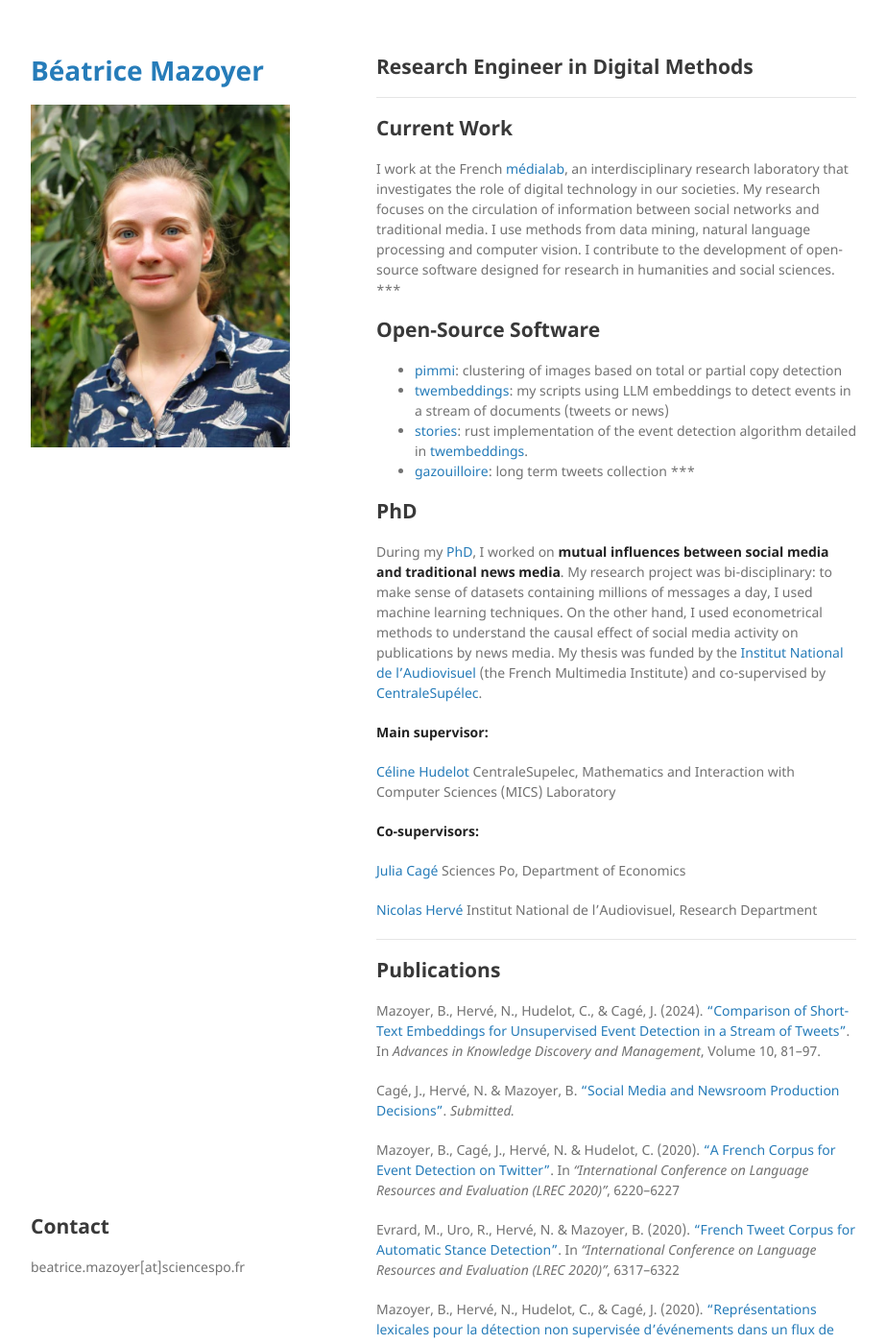
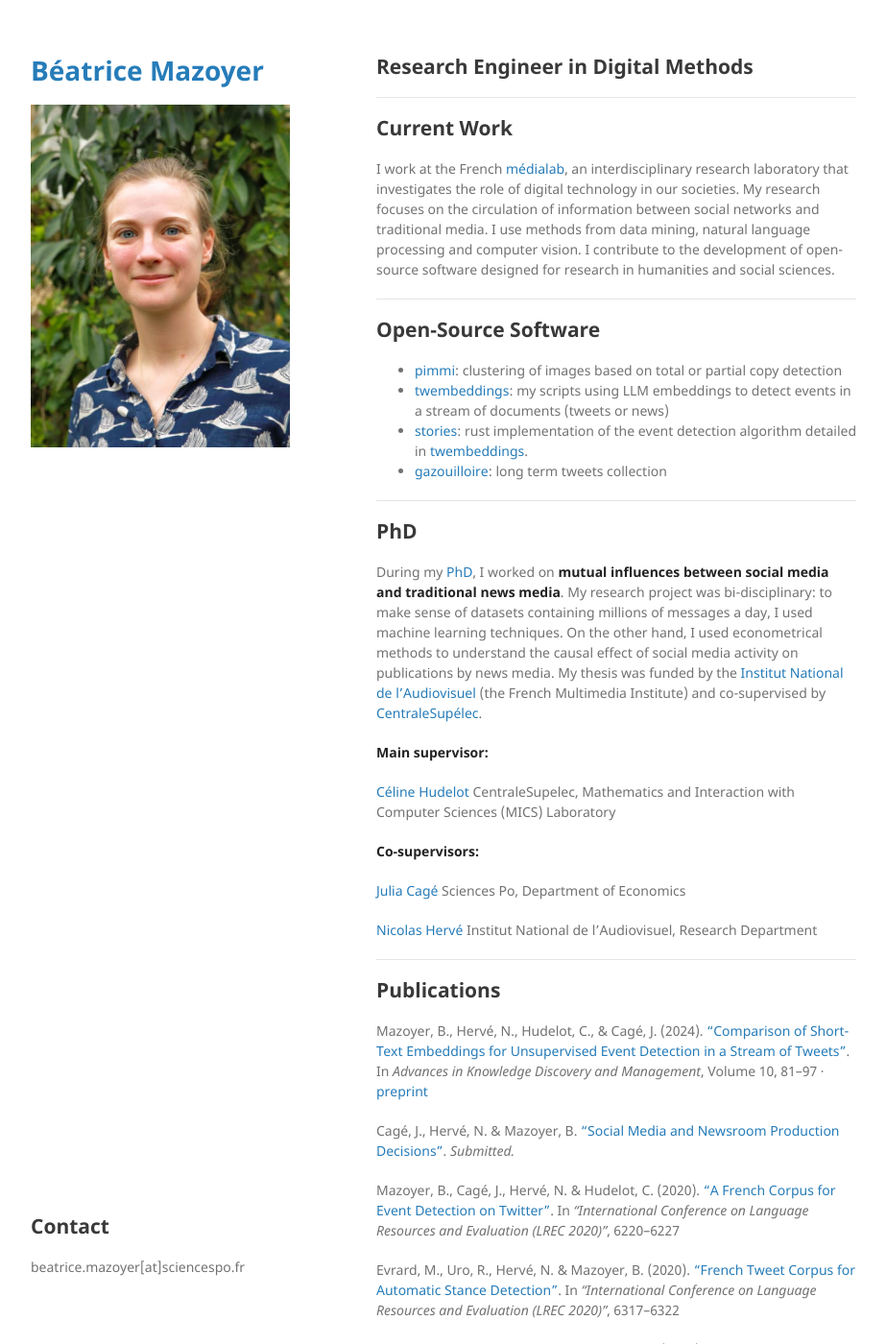
Before and after one commit to bmaz/bmaz.github.io, a Jekyll site: the page built from index.md, in a window 1280 px wide and 1400 px high. Shown: the whole window at 96% size, without its empty margins (178-1101 px from the left). Built offline with Jekyll 4.4.1, drawn with Linux system fonts in a browser that asks for light colours.

Commit message:
Update link

```diff
--- a/index.md
+++ b/index.md
@@ -9,13 +9,16 @@
 ## Current Work
 I work at the French [médialab](https://medialab.sciencespo.fr/), an interdisciplinary research laboratory that investigates the role of
 digital technology in our societies. My research focuses on the circulation of information between social networks and traditional media. I use methods from data mining, natural language processing and computer vision. I contribute to the development of open-source software designed for research in humanities and social sciences.
+
 ***
 
 ## Open-Source Software
+
 - [pimmi](https://github.com/nrv/pimmi): clustering of images based on total or partial copy detection
 - [twembeddings](https://github.com/ina-foss/twembeddings): my scripts using LLM embeddings to detect events in a stream of documents (tweets or news)
 - [stories](https://github.com/medialab/stories): rust implementation of the event detection algorithm detailed in [twembeddings](https://github.com/ina-foss/twembeddings).
 - [gazouilloire](https://github.com/medialab/gazouilloire): long term tweets collection
+
 ***
 
 ## PhD
@@ -39,7 +42,7 @@
 ***
 
 ## Publications
-Mazoyer, B., Hervé, N., Hudelot, C., & Cagé, J. (2024). ["Comparison of Short-Text Embeddings for Unsupervised Event Detection in a Stream of Tweets"](). In *Advances in Knowledge Discovery and Management*, Volume 10, 81–97.
+Mazoyer, B., Hervé, N., Hudelot, C., & Cagé, J. (2024). [“Comparison of Short-Text Embeddings for Unsupervised Event Detection in a Stream of Tweets”](https://link.springer.com/chapter/10.1007/978-3-031-40403-0_4). In *Advances in Knowledge Discovery and Management*, Volume 10, 81–97 · [preprint](assets/img/Short_Text_Embeddings_for_Unsupervised_Event_Detection_in_a_Stream_of_Tweets.pdf)
 
 Cagé, J., Hervé, N. & Mazoyer, B. [“Social Media and Newsroom Production
 Decisions”](https://papers.ssrn.com/sol3/papers.cfm?abstract_id=3663899).
```
